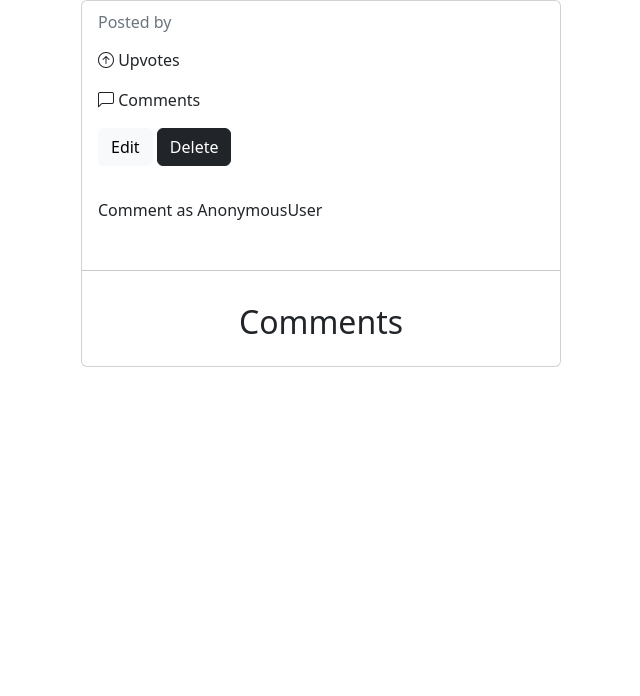
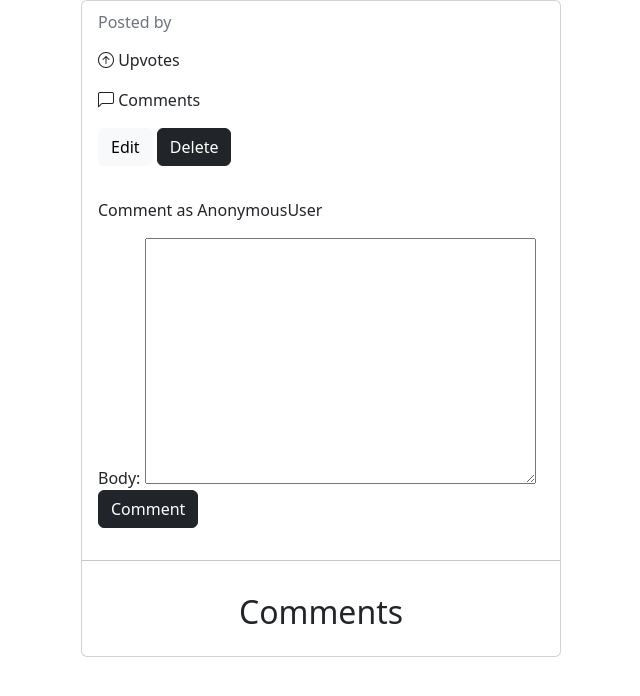
Before and after one commit to Awoyalejohn/Newsit, a Django app: template templates/post_detail.html in a window 1280 px wide. Shown: the part 56-752 px from the top of the page, without its empty margins (1-641 px from the left). Run offline with Django 4.2, Linux system fonts and the light colour scheme; the template is opened without the code that fills it: values that come from a table or form of the project are taken from there, others are empty; parts of the project's set-up code (start-up, migrations or seed data) failed here and were passed over.

Commit message:
Add comment box to display in postdetail.html using the attributes from the form class

```diff
--- a/news/forms.py
+++ b/news/forms.py
@@ -1,5 +1,5 @@
 from django import forms
-from .models import Post, User
+from .models import Post, User, Comment
 
 
 
--- a/templates/post_detail.html
+++ b/templates/post_detail.html
@@ -14,6 +14,11 @@
 
     <div class="card-body">
       <p>Comment as {{ request.user }}</p>
+      <form method="POST" action="">
+        {% csrf_token %}
+        {{ comment_form }}
+        <button type="submit" class="btn btn-dark">Comment</button>
+      </form>
     </div>
 
     <hr>
```
Also changed, not shown: news/views.py (+6 -2 lines).
